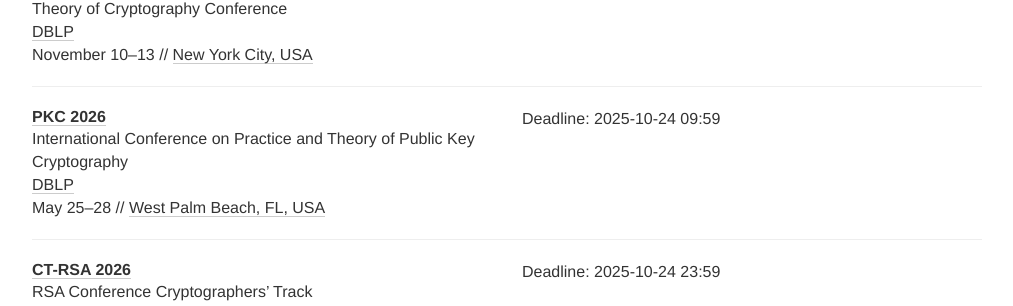
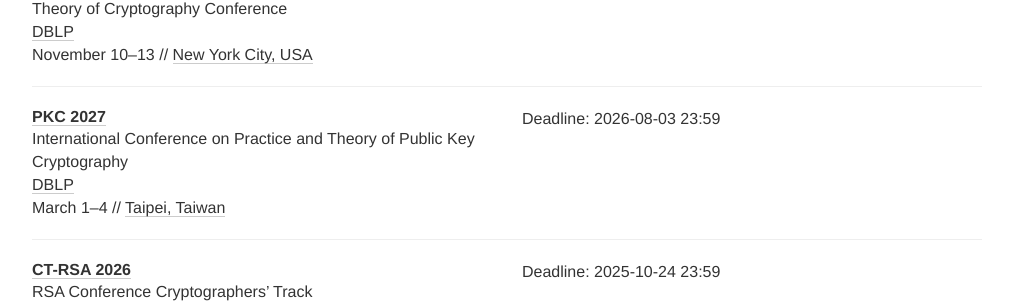
Before and after one commit to sec-deadlines/sec-deadlines.github.io, a Jekyll site: the page built from index.html, in a window 1280 px wide and 900 px high, scrolled down 6095 px. Shown: the part 152-458 px from the top of the window, without its empty margins (133-1146 px from the left). Built offline with Jekyll 4.4.1, drawn with Linux system fonts in a browser that asks for light colours; nearby versions of some CDN libraries; comment, search, counter and statistics services are not loaded.

Commit message:
added deadline for PKC 2027

```diff
--- a/_data/conferences.yml
+++ b/_data/conferences.yml
@@ -330,12 +330,12 @@
 
 - name: PKC
   description: International Conference on Practice and Theory of Public Key Cryptography
-  year: 2026
-  link: https://pkc.iacr.org/2026/
+  year: 2027
+  link: https://pkc.iacr.org/2027/
   dblp: https://dblp.org/db/conf/pkc/index.html
-  deadline: ["2025-10-24 09:59"]
-  date: May 25-28
-  place: West Palm Beach, FL, USA
+  deadline: ["2026-08-03 23:59"]
+  date: March 1-4
+  place: Taipei, Taiwan
   tags: [CRYPTO, CONF, CORE-B]
 
 - name: CT-RSA
```
